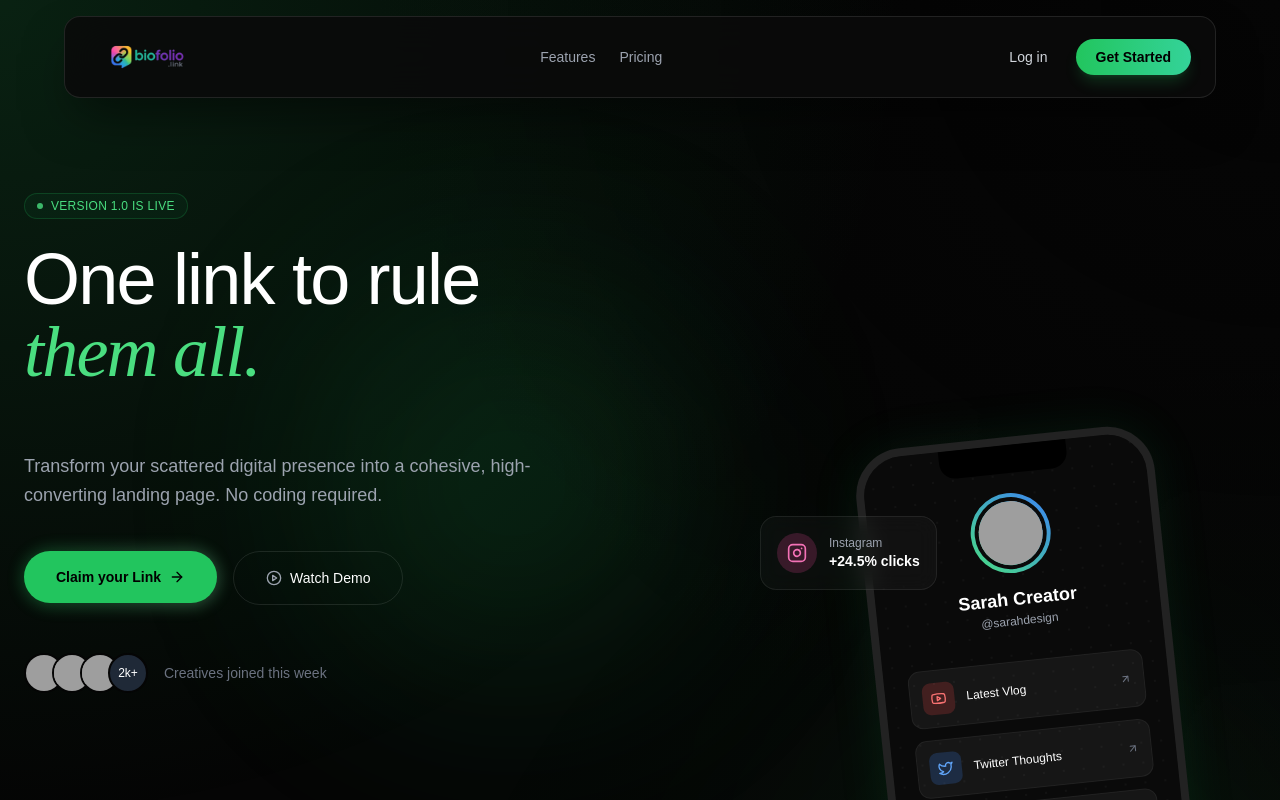
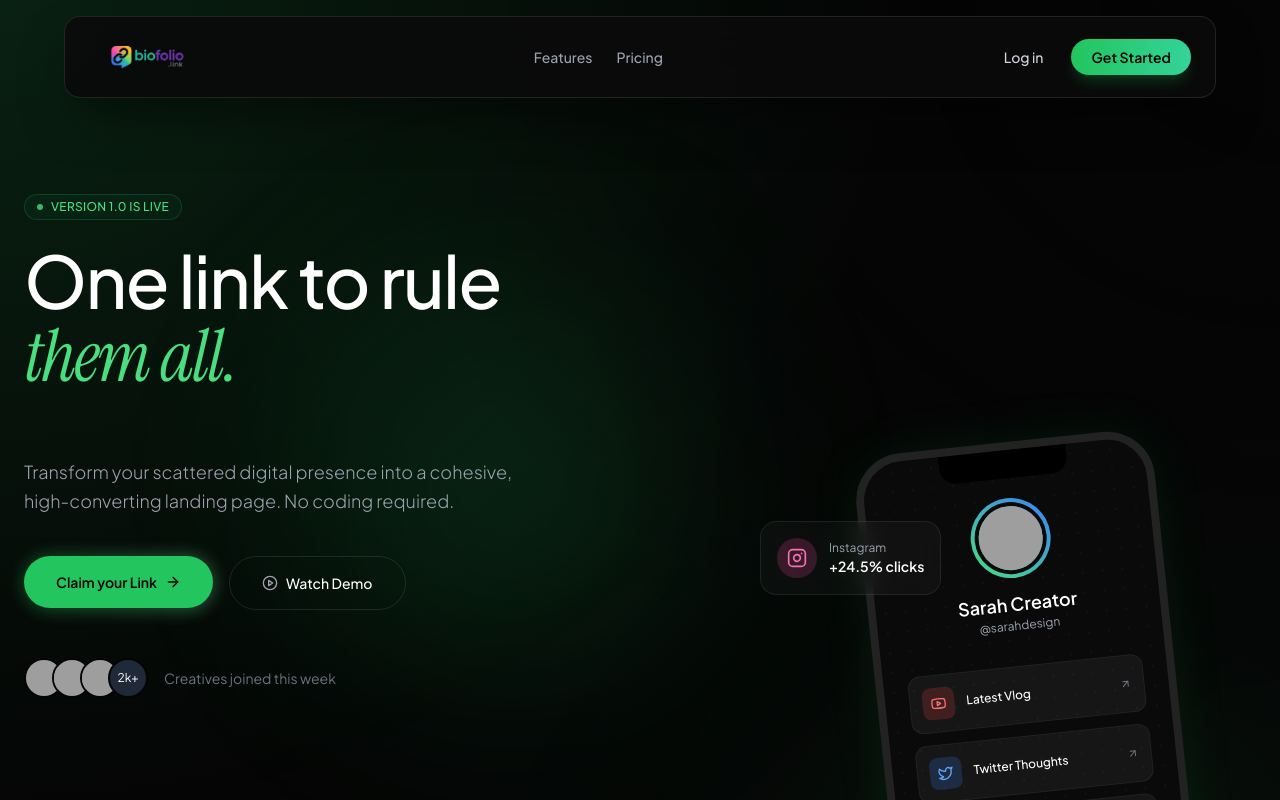
Before and after one commit to angeloasante/biolink, a Next.js app: page / in a window 1280 px wide. Shown: the top 800 px of the page. Built offline with nearby package versions, Linux system fonts and the light colour scheme; grey boxes are pictures that could not be loaded.

Commit message:
Safari performance fixes: optimized fonts, webkit prefixes, preconnect

```diff
--- a/app/globals.css
+++ b/app/globals.css
@@ -2,18 +2,21 @@
 @tailwind components;
 @tailwind utilities;
 
-@import url('https://fonts.googleapis.com/css2?family=Plus+Jakarta+Sans:wght@300;400;500;600;700;800&display=swap');
-@import url('https://fonts.googleapis.com/css2?family=Instrument+Serif:ital@0;1&display=swap');
+/* Preconnect handled in layout.tsx for better performance */
 
 body {
-  font-family: 'Plus Jakarta Sans', sans-serif;
+  font-family: 'Plus Jakarta Sans', -apple-system, BlinkMacSystemFont, 'Segoe UI', sans-serif;
   background-color: #050505;
   color: #ffffff;
   -webkit-font-smoothing: antialiased;
+  -moz-osx-font-smoothing: grayscale;
+  /* Safari performance fix */
+  -webkit-transform: translateZ(0);
+  transform: translateZ(0);
 }
 
 .font-serif {
-  font-family: 'Instrument Serif', serif;
+  font-family: 'Instrument Serif', Georgia, serif;
 }
 
 /* Custom Scrollbar */
@@ -31,15 +34,17 @@ body {
   background: #22c55e;
 }
 
-/* Glassmorphism utilities */
+/* Glassmorphism utilities - Safari compatible */
 .glass-panel {
   background: rgba(255, 255, 255, 0.03);
+  -webkit-backdrop-filter: blur(10px);
   backdrop-filter: blur(10px);
   border: 1px solid rgba(255, 255, 255, 0.08);
 }
 
 .glass-card-light {
   background: rgba(255, 255, 255, 0.7);
+  -webkit-backdrop-filter: blur(12px);
   backdrop-filter: blur(12px);
   border: 1px solid rgba(255, 255, 255, 0.5);
 }
@@ -55,11 +60,14 @@ body {
 /* Smooth reveal animation classes */
 .reveal-up {
   opacity: 0;
+  -webkit-transform: translateY(30px);
   transform: translateY(30px);
+  -webkit-transition: all 0.8s cubic-bezier(0.16, 1, 0.3, 1);
   transition: all 0.8s cubic-bezier(0.16, 1, 0.3, 1);
 }
 .reveal-up.active {
   opacity: 1;
+  -webkit-transform: translateY(0);
   transform: translateY(0);
 }
 
--- a/app/layout.tsx
+++ b/app/layout.tsx
@@ -1,5 +1,13 @@
 import type { Metadata } from 'next'
+import { Plus_Jakarta_Sans } from 'next/font/google'
 import './globals.css'
+
+const plusJakarta = Plus_Jakarta_Sans({
+  subsets: ['latin'],
+  weight: ['300', '400', '500', '600', '700', '800'],
+  display: 'swap',
+  variable: '--font-jakarta',
+})
 
 export const metadata: Metadata = {
   title: 'BioFolio - The Only Link You Need',
@@ -23,8 +31,15 @@ export default function RootLayout({
   children: React.ReactNode
 }) {
   return (
-    <html lang="en" className="scroll-smooth">
-      <body className="overflow-x-hidden selection:bg-green-500/30 selection:text-green-200">
+    <html lang="en" className={`scroll-smooth ${plusJakarta.variable}`}>
+      <head>
+        {/* Preconnect for faster font loading */}
+        <link rel="preconnect" href="https://fonts.googleapis.com" />
+        <link rel="preconnect" href="https://fonts.gstatic.com" crossOrigin="anonymous" />
+        {/* Instrument Serif for italic headings */}
+        <link href="https://fonts.googleapis.com/css2?family=Instrument+Serif:ital@0;1&display=swap" rel="stylesheet" />
+      </head>
+      <body className={`${plusJakarta.className} overflow-x-hidden selection:bg-green-500/30 selection:text-green-200`}>
         {children}
       </body>
     </html>
```
